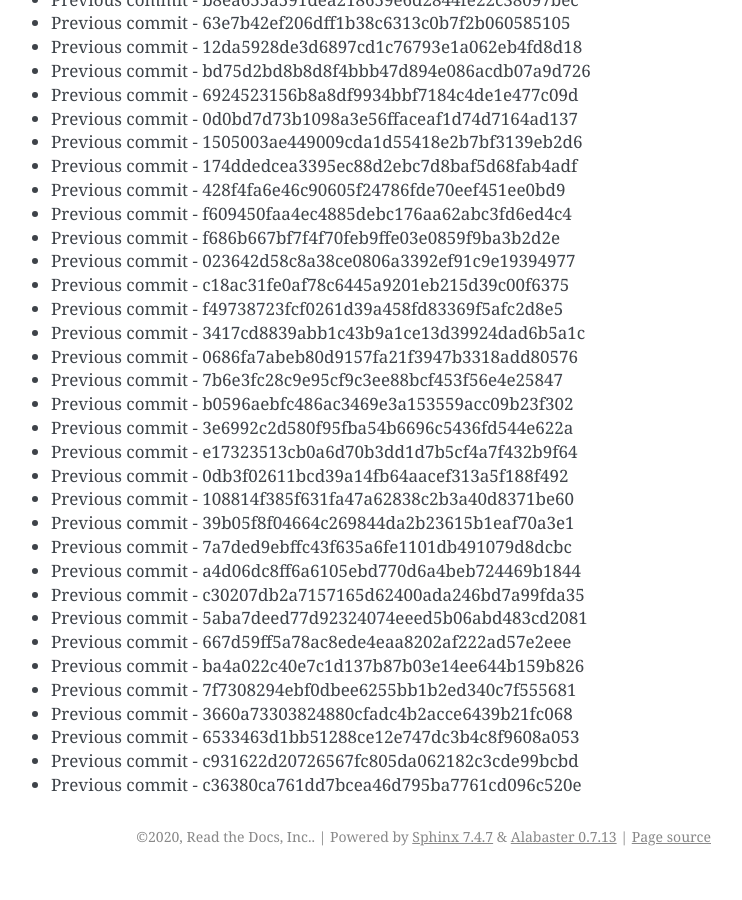
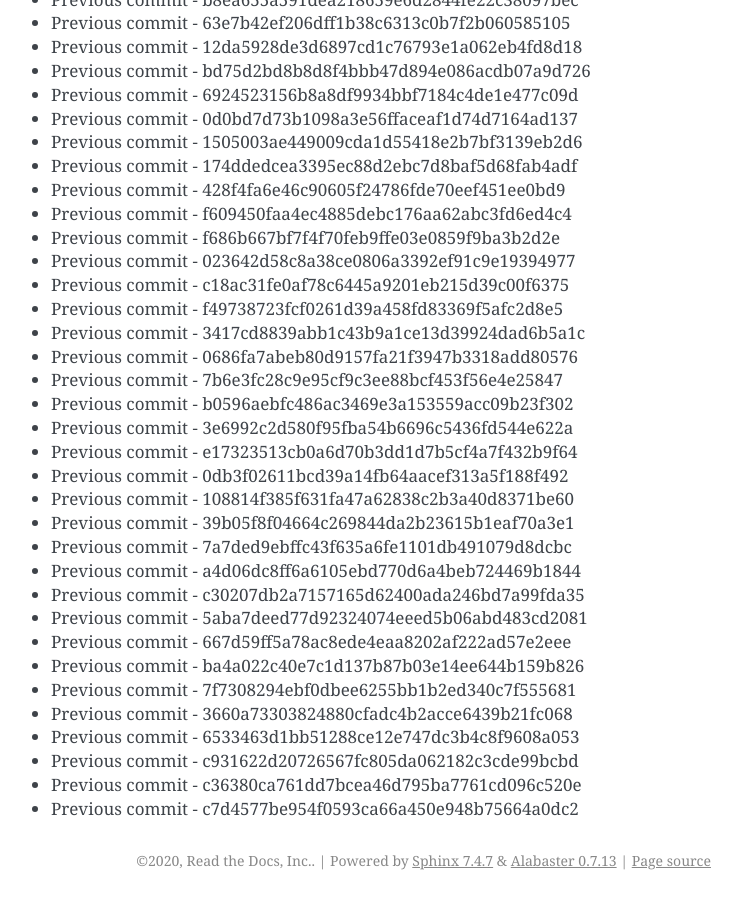
Before and after one commit to readthedocs/rtd-git-stresstest, a Sphinx documentation site: the page built from docs/updates.rst, in a window 1280 px wide and 900 px high, scrolled down 27118 px. Shown: the whole window, without its empty margins (399-1141 px from the left). Built offline with Sphinx 7.4.7, drawn with Linux system fonts in a browser that asks for light colours; before the commit the page ends 27994 px from its top, so only the background shows below that.

Commit message:
Generating commit from previous: c7d4577be954f0593ca66a450e948b75664a0dc2

```diff
--- a/docs/updates.rst
+++ b/docs/updates.rst
@@ -1171,3 +1171,4 @@ It can be tested for any performance characteristics.
 * Previous commit - 6533463d1bb51288ce12e747dc3b4c8f9608a053
 * Previous commit - c931622d20726567fc805da062182c3cde99bcbd
 * Previous commit - c36380ca761dd7bcea46d795ba7761cd096c520e
+* Previous commit - c7d4577be954f0593ca66a450e948b75664a0dc2
```
